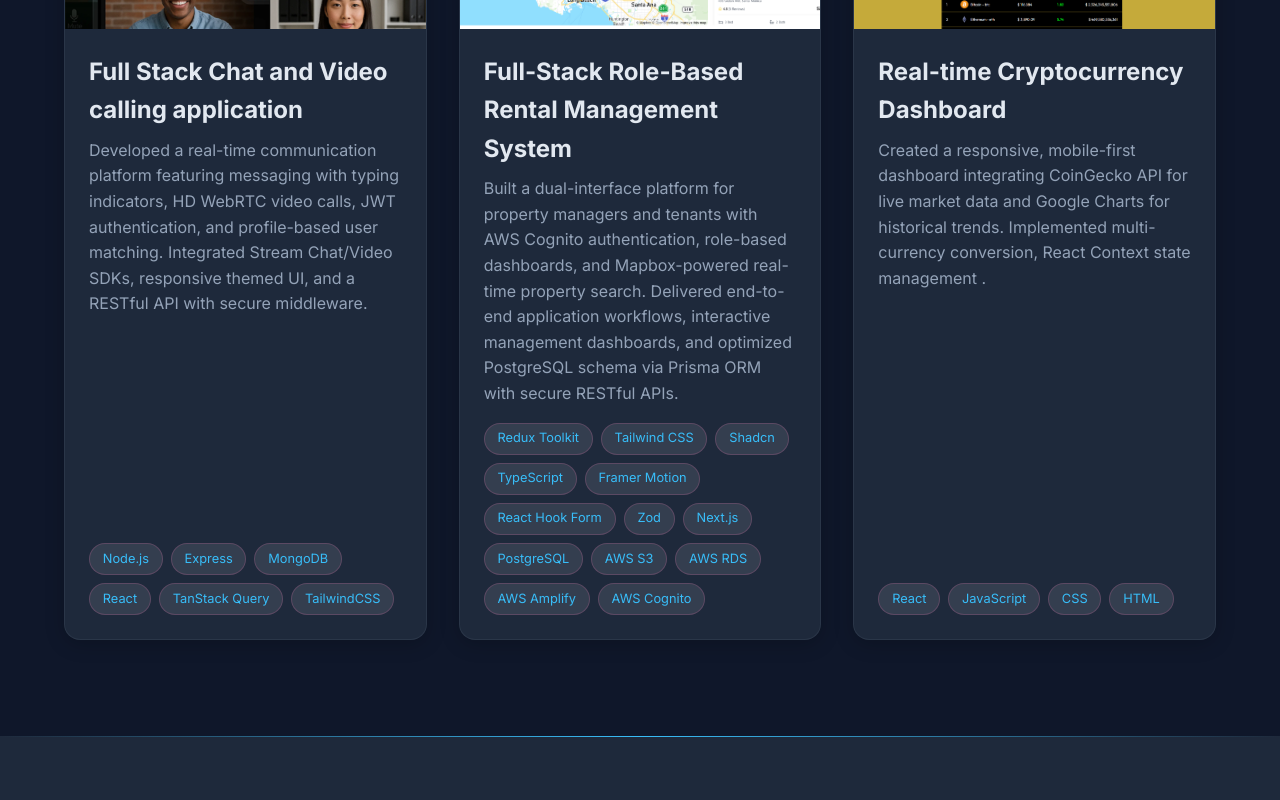
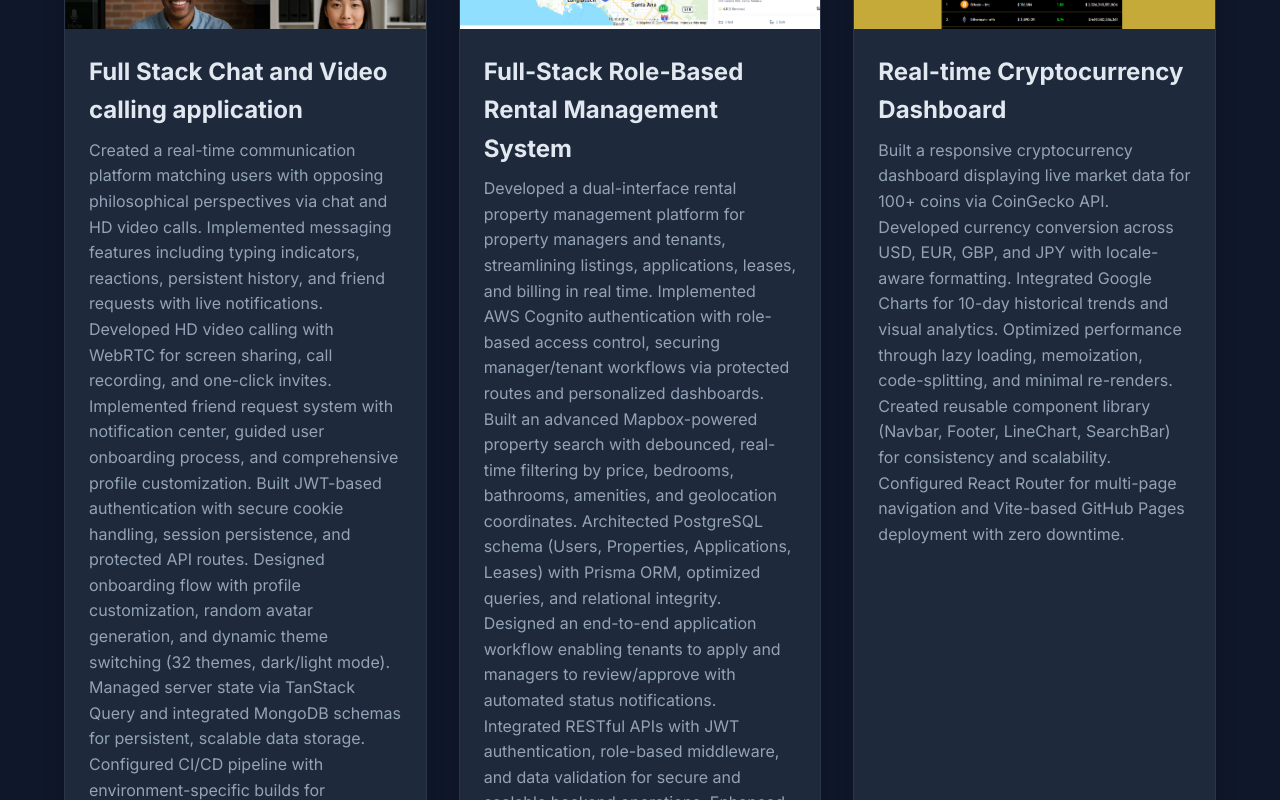
Before and after one commit to NanaKwameAmponsah/personal-portfolio, a React (Vite) app: page / in a window 1280 px wide. Shown: the part 1220-2020 px from the top of the page. Built offline with nearby package versions, Linux system fonts and the light colour scheme; no server answers.

Commit message:
fixed about me in hero section and updated project descriptions

```diff
--- a/src/components/Hero.jsx
+++ b/src/components/Hero.jsx
@@ -103,10 +103,10 @@ export const Hero = () => {
               {`const aboutMe: DeveloperProfile = {
 codename: "Nana Kwame Amponsah",
 stack: {
-    languages: ["JavaScript", "TypeScript", "SQL", "Python", "Java", "C++", "HTML", "CSS"],
-    libraries/frameworks: ["React", "Next.js", "TailwindCSS", "Redux Toolkit", "React Query (TanStack)", "Zustand", "Node.js/Express", "Flask", "Prisma", "Vite", "Junit"],
-    Developer tools: ["Git", "GitHub & GitHub Actions (CI/CD)", "Docker", "PM2", "Gradle", "nodemon", "pytest", "Jest"],
-    Databases & Cloud Services: ["MongoDB", "PostgreSQL", "AWS (S3, EC2, RDS)"]
+    languages: ["JavaScript", "TypeScript", "SQL", "Python", "Java", "C++"],
+    libraries/frameworks: ["React", "Next.js", "TailwindCSS", "Redux Toolkit", "React Query (TanStack)", "Zustand", "Node.js/Express", "Flask", "Prisma"],
+    Developer tools: ["Git", "GitHub & GitHub Actions (CI/CD)", "Docker", "PM2", "Gradle", "nodemon", "pytest", "Jest" , "Vite", "Junit"],
+    Databases & Cloud Services: ["MongoDB", "PostgreSQL", "AWS (S3, EC2, RDS, Cognito)"]
 },
 };`}
             </SyntaxHighlighter>
--- a/src/components/Projects.jsx
+++ b/src/components/Projects.jsx
@@ -53,8 +53,7 @@ const Projects = () => {
           />
           <h3> Full Stack Chat and Video calling application</h3>
           <p>
-Developed a real-time communication platform featuring messaging with typing indicators, HD WebRTC video calls, JWT authentication, and profile-based user matching. Integrated Stream Chat/Video SDKs, responsive themed UI, and a RESTful API with secure middleware.
-
+Created a real-time communication platform matching users with opposing philosophical perspectives via chat and HD video calls. Implemented messaging features including typing indicators, reactions, persistent history, and friend requests with live notifications. Developed HD video calling with WebRTC for screen sharing, call recording, and one-click invites. Implemented friend request system with notification center, guided user onboarding process, and comprehensive profile customization.  Built JWT-based authentication with secure cookie handling, session persistence, and protected API routes. Designed onboarding flow with profile customization, random avatar generation, and dynamic theme switching (32 themes, dark/light mode). Managed server state via TanStack Query and integrated MongoDB schemas for persistent, scalable data storage. Configured CI/CD pipeline with environment-specific builds for development and production.
           </p>
           <div className="project-tech">
             <span>Node.js</span>
@@ -83,8 +82,7 @@ Developed a real-time communication platform featuring messaging with typing ind
           />
           <h3>Full-Stack Role-Based Rental Management System</h3>
           <p>
-Built a dual-interface platform for property managers and tenants with AWS Cognito authentication, role-based dashboards, and Mapbox-powered real-time property search. Delivered end-to-end application workflows, interactive management dashboards, and optimized PostgreSQL schema via Prisma ORM with secure RESTful APIs.
-
+Developed a dual-interface rental property management platform for property managers and tenants, streamlining listings, applications, leases, and billing in real time. Implemented AWS Cognito authentication with role-based access control, securing manager/tenant workflows via protected routes and personalized dashboards. Built an advanced Mapbox-powered property search with debounced, real-time filtering by price, bedrooms, bathrooms, amenities, and geolocation coordinates. Architected PostgreSQL schema (Users, Properties, Applications, Leases) with Prisma ORM, optimized queries, and relational integrity. Designed an end-to-end application workflow enabling tenants to apply and managers to review/approve with automated status notifications. Integrated RESTful APIs with JWT authentication, role-based middleware, and data validation for secure and scalable backend operations. Enhanced user experience with responsive dashboards, animated UI, and real-time synchronization for property and application data.
           </p>
           <div className="project-tech">
             <span>Redux Toolkit</span>
@@ -120,8 +118,7 @@ Built a dual-interface platform for property managers and tenants with AWS Cogni
           />
           <h3>Real-time Cryptocurrency Dashboard</h3>
           <p>
-Created a responsive, mobile-first dashboard integrating CoinGecko API for live market data and Google Charts for historical trends. Implemented multi-currency conversion, React Context state management .
-
+Built a responsive  cryptocurrency dashboard displaying live market data for 100+ coins via CoinGecko API. Developed currency conversion across USD, EUR, GBP, and JPY with locale-aware formatting. Integrated Google Charts for 10-day historical trends and visual analytics. Optimized performance through lazy loading, memoization, code-splitting, and minimal re-renders. Created reusable component library (Navbar, Footer, LineChart, SearchBar) for consistency and scalability. Configured React Router for multi-page navigation and Vite-based GitHub Pages deployment with zero downtime.
           </p>
           <div className="project-tech">
             <span>React</span>
```
